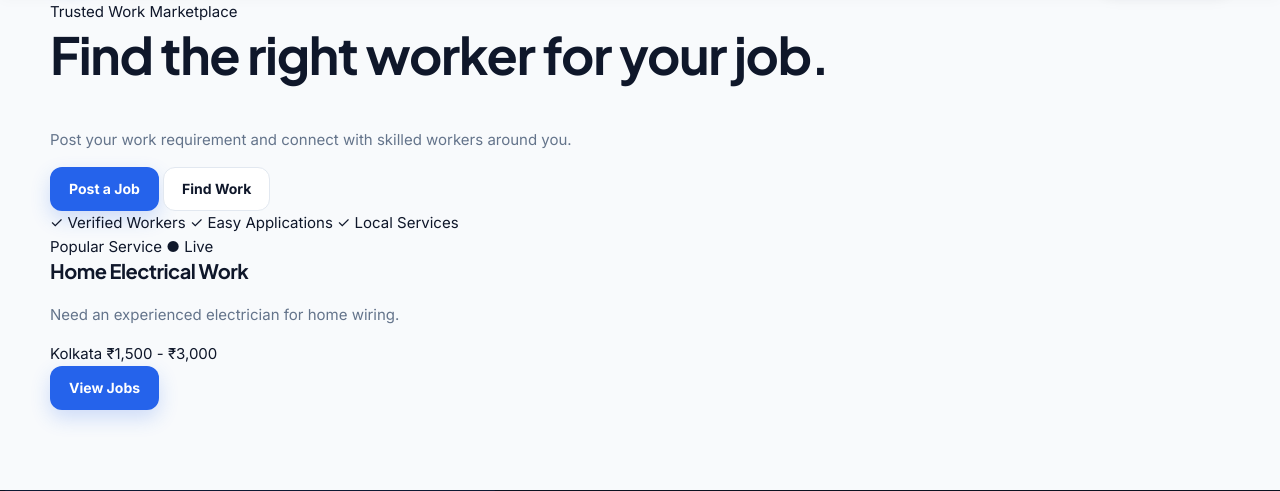
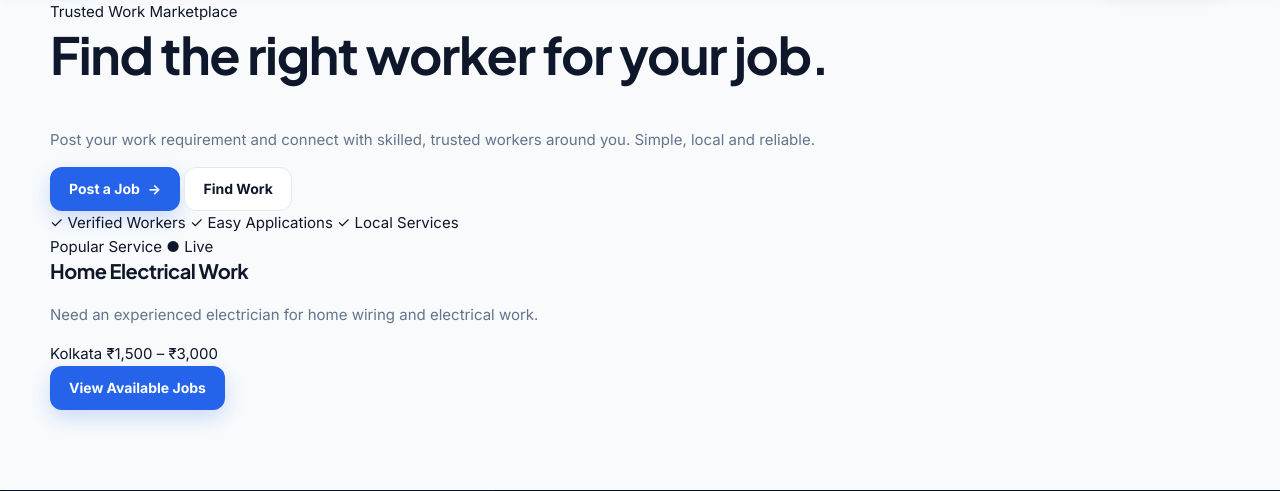
Before and after one commit to gitagenterprise-bit/S.F-Works-marketplace-, a Flask app: page / in a window 1280 px wide. Shown: the part 77-568 px from the top of the page. Run offline with Flask 3, Linux system fonts and the light colour scheme.

Commit message:
Update home.html

```diff
--- a/templates/public/home.html
+++ b/templates/public/home.html
@@ -1,15 +1,25 @@
 {% extends "base.html" %}
 
+
 {% block title %}
-S. F Works Marketplace
+S. F Works — Find Trusted Workers & Local Jobs
 {% endblock %}
 
 
 {% block content %}
 
+<main class="home-page">
+
+    <!-- =================================================
+         HERO
+    ================================================== -->
+
     <section class="hero">
 
         <div class="container hero-grid">
+
+
+            <!-- HERO CONTENT -->
 
             <div class="hero-content">
 
@@ -17,19 +27,17 @@ S. F Works Marketplace
                     Trusted Work Marketplace
                 </span>
 
+
                 <h1>
-
                     Find the right worker
                     for your job.
-
                 </h1>
 
+
                 <p>
-
-                Post your work requirement
-                and connect with skilled
-                workers around you.
-
+                    Post your work requirement and connect
+                    with skilled, trusted workers around you.
+                    Simple, local and reliable.
                 </p>
 
 
@@ -39,8 +47,15 @@ S. F Works Marketplace
                         href="/post-job"
                         class="btn btn-primary"
                     >
+                        <span>
                             Post a Job
+                        </span>
+
+                        <span aria-hidden="true">
+                            →
+                        </span>
                     </a>
+
 
                     <a
                         href="/jobs"
@@ -52,7 +67,10 @@ S. F Works Marketplace
                 </div>
 
 
-            <div class="hero-trust">
+                <div
+                    class="hero-trust"
+                    aria-label="Marketplace benefits"
+                >
 
                     <span>
                         ✓ Verified Workers
@@ -71,7 +89,10 @@ S. F Works Marketplace
             </div>
 
 
-        <div class="hero-card">
+            <!-- FEATURED JOB CARD -->
+
+            <article class="hero-card">
+
 
                 <div class="hero-card-header">
 
@@ -90,9 +111,10 @@ S. F Works Marketplace
                     Home Electrical Work
                 </h3>
 
+
                 <p>
-                Need an experienced
-                electrician for home wiring.
+                    Need an experienced electrician
+                    for home wiring and electrical work.
                 </p>
 
 
@@ -103,7 +125,7 @@ S. F Works Marketplace
                     </span>
 
                     <span>
-                    ₹1,500 - ₹3,000
+                        ₹1,500 – ₹3,000
                     </span>
 
                 </div>
@@ -113,13 +135,15 @@ S. F Works Marketplace
                     href="/jobs"
                     class="btn btn-primary"
                 >
-                View Jobs
+                    View Available Jobs
                 </a>
 
-        </div>
+            </article>
 
         </div>
 
     </section>
 
+</main>
+
 {% endblock %}
```
Lines whose indentation alone changed are shown as unchanged.
